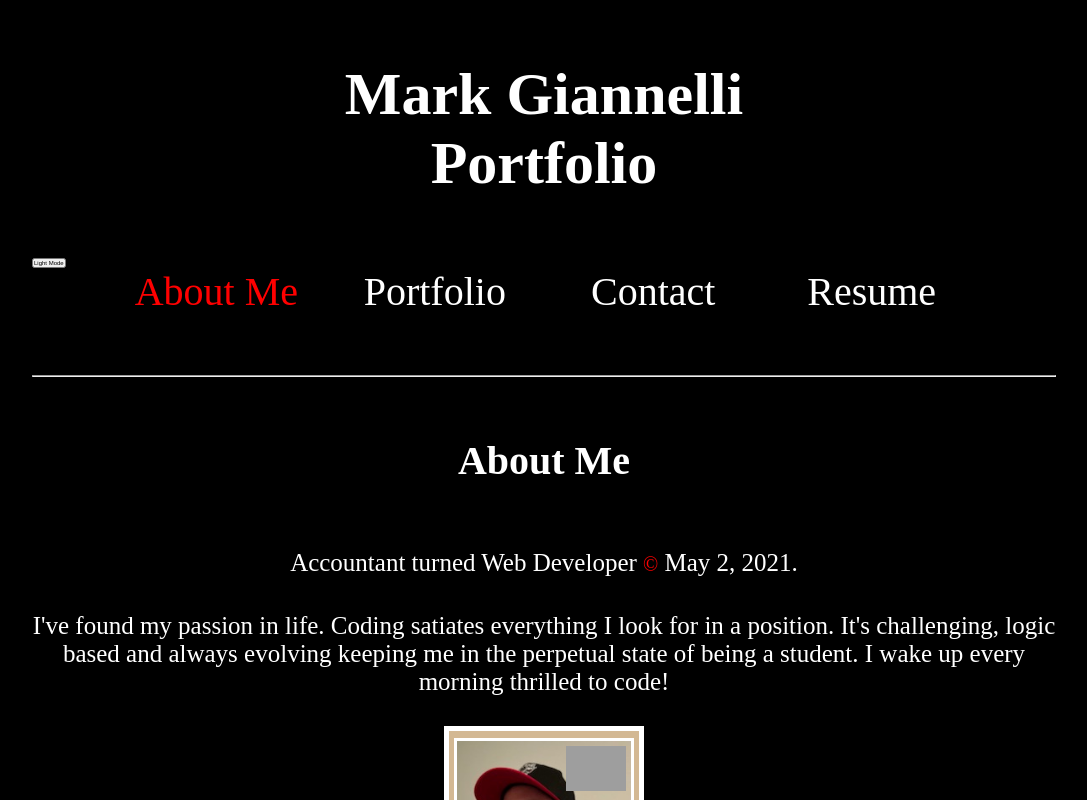
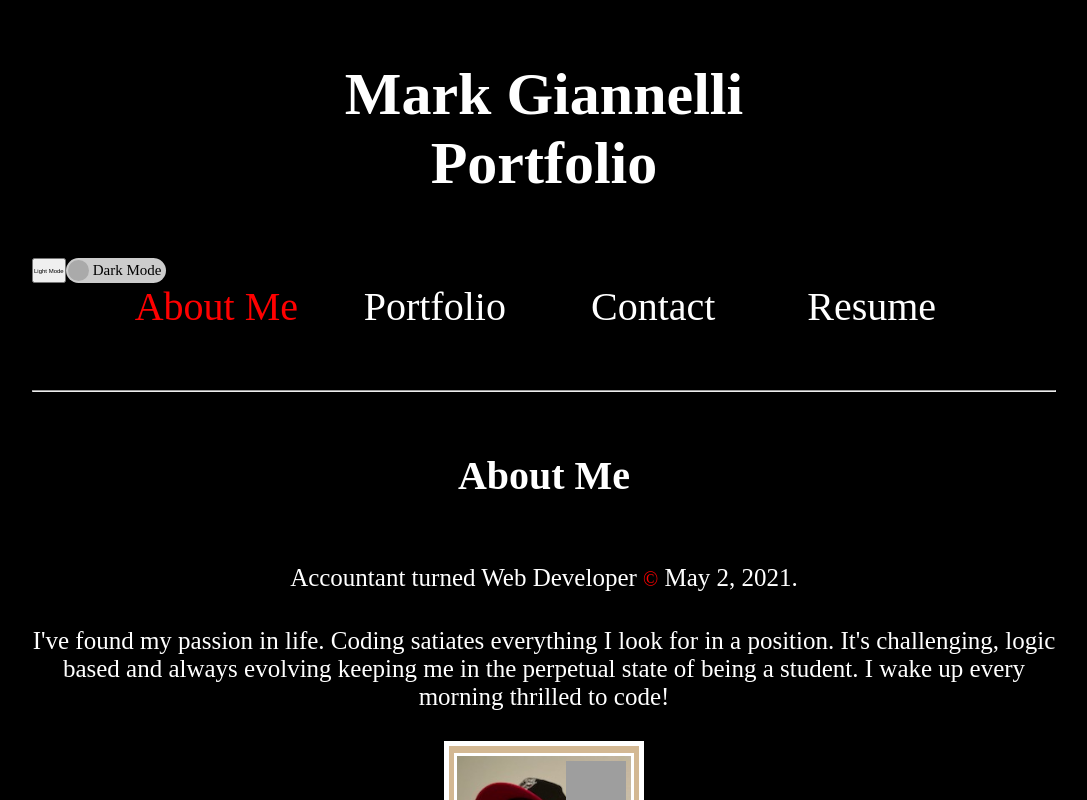
Before and after one commit to mjgiannelli/challenge-20-react-portfolio, a React (Create React App) app: page / in a window 1280 px wide. Shown: the top 800 px of the page, without its empty margins (96-1183 px from the left). Built offline with nearby package versions, Linux system fonts and the light colour scheme; grey boxes are pictures that could not be loaded.

Commit message:
add text inside of toggle switch for light and dark mode

```diff
--- a/src/components/Nav/index.js
+++ b/src/components/Nav/index.js
@@ -1,6 +1,7 @@
 import { useState, useEffect } from "react";
 
 import './index.css';
+import ToggleSwitch from "../ToggleSwitch";
 
 const Nav = (props) => {
 
@@ -41,6 +42,7 @@ const Nav = (props) => {
           <a href="https://www.markgiannelli.com" id='home'>Mark Giannelli <br /> Portfolio</a>
         </h1>
         <button onClick={handleHtmlThemeToggle}>{btnContent}</button>
+        <ToggleSwitch/>
         <nav className='col-7'>
           <div className='box'>
             <ul id='nav-links' className='row'>
--- a/src/components/ToggleSwitch/index.css
+++ b/src/components/ToggleSwitch/index.css
@@ -0,0 +1,82 @@
+.toggle-switch {
+    position: relative;
+    display: inline-block;
+    width: 100px;
+    height: 25px;
+  }
+  .toggle-switch input[type="checkbox"] {
+    display: none;
+  }
+  .toggle-switch .switch {
+
+    position: absolute;
+    cursor: pointer;
+    background-color: #ccc;
+    border-radius: 25px;
+    top: 0;
+    right: 0;
+    bottom: 0;
+    left: 0;
+    transition: background-color 0.2s ease;
+  }
+  .toggle-switch .switch::before {
+    position: absolute;
+    content: '';
+    left: 2px;
+    top: 2px;
+    width: 21px;
+    height: 21px;
+    background-color: #aaa;
+    border-radius: 50%;
+    transition: transform 0.2s ease;
+  }
+  .toggle-switch input[type="checkbox"]:checked + .switch::before {
+    transform: translateX(75px);
+    background-color: #6699cc;
+  }
+  .toggle-switch input[type="checkbox"]:checked + .switch {
+    background-color: #336699;
+  }
+
+  .text {
+      color: #000000;
+  }
+
+  .text:after {
+    position: absolute;
+    margin-top: 0.4rem;
+    margin-left: 2.7rem;
+    font-size: 1.5rem;
+    content: "Dark Mode";
+    -webkit-transition: opacity 0.5s ease-in-out;
+    -moz-transition: opacity 0.5s ease-in-out;
+    transition: opacity 0.2s ease-in-out;
+  }
+  .text:before {
+    color: #ffffff;
+    position: absolute;
+    margin-top: 0.4rem;
+        margin-left: 0.35rem;
+        font-size: 1.5rem;
+    content: "Light Mode";
+    -webkit-transition: opacity 0.5s ease-in-out;
+    -moz-transition: opacity 0.5s ease-in-out;
+    transition: opacity 0.2s ease-in-out;
+  }
+
+  input + .switch + .text:after {
+    opacity: 1;
+  }
+
+  input + .switch + .text:before {
+    opacity: 0;
+  }
+
+
+  input:checked + .switch + .text:after {
+    opacity: 0;
+  }
+
+  input:checked + .switch + .text:before {
+    opacity: 1;
+  }
--- a/src/components/ToggleSwitch/index.js
+++ b/src/components/ToggleSwitch/index.js
@@ -11,8 +11,9 @@ const ToggleSwitch = (props) => {
 
     return(
         <label className='toggle-switch'>
-            <input type='checkbox' checked={isToggled} onChange={handleToggle}></input>
+            <input type='checkbox' checked={toggled} onChange={handleToggle}></input>
             <span className='switch'></span>
+            <span className='text'></span>
         </label>
     );
 }
```
